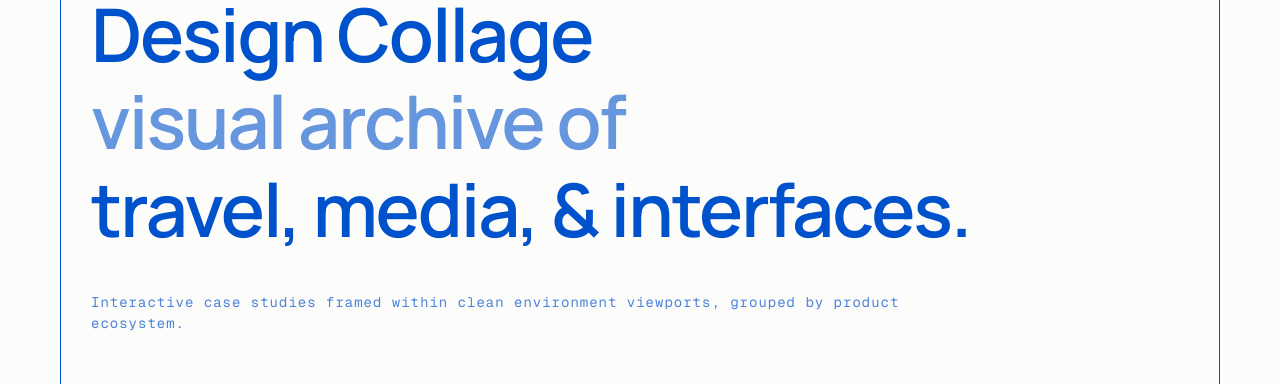
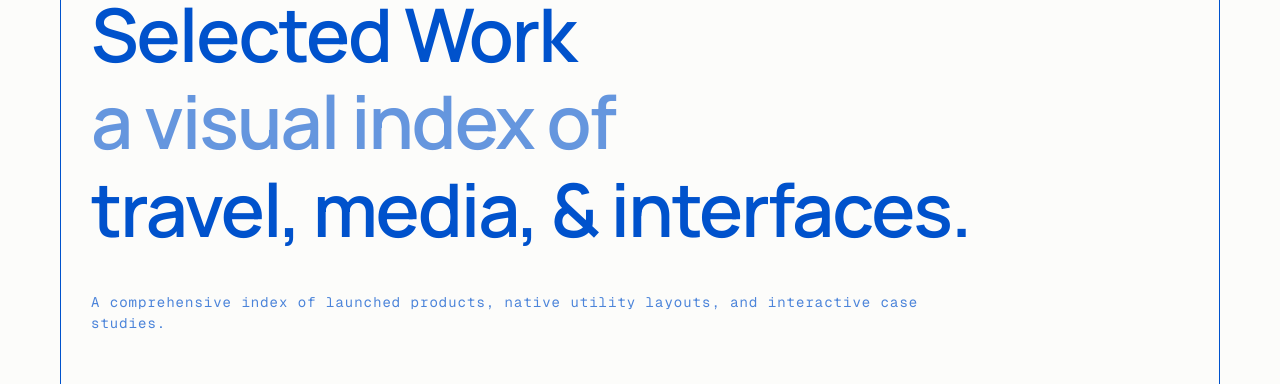
Before and after one commit to LesleyPs/Lesleyps.github.io, a React (Vite) app: page /projects in a window 1280 px wide. Shown: the part 182-566 px from the top of the page. Built offline with nearby package versions, Linux system fonts and the light colour scheme; no server answers; a web font is replaced by a local one.

Commit message:
refactor(projects): update copy and improve video scale
Updated the Projects page header copy for better clarity and applied a slight scale transformation to case study videos for a cleaner presentation.

```diff
--- a/src/pages/Projects.tsx
+++ b/src/pages/Projects.tsx
@@ -340,11 +340,11 @@ export default function Projects() {
         <Reveal>
           <div className="max-w-4xl">
             <h1 className="font-sans font-semibold text-[clamp(36px,5.8vw,74px)] leading-[1.18em] tracking-[clamp(-2px,-0.3vw,-4px)] text-blue mb-10">
-              Design Collage<br />
-              <span className="opacity-60">visual archive of</span><br />
+              Selected Work<br />
+              <span className="opacity-60">a visual index of</span><br />
               travel, media, & interfaces.
             </h1>
-            <p className="font-mono text-[14px] tracking-[1px] opacity-70">Interactive case studies framed within clean environment viewports, grouped by product ecosystem.</p>
+            <p className="font-mono text-[14px] tracking-[1px] opacity-70">A comprehensive index of launched products, native utility layouts, and interactive case studies.</p>
           </div>
         </Reveal>
       </section>
--- a/src/pages/TikiCaseStudy.tsx
+++ b/src/pages/TikiCaseStudy.tsx
@@ -112,7 +112,7 @@ export default function TikiCaseStudy() {
                 loop
                 muted
                 playsInline
-                className="w-full h-auto object-cover"
+                className="w-full h-auto object-cover scale-[1.02]"
               />
             </div>
           </Reveal>
@@ -326,7 +326,7 @@ export default function TikiCaseStudy() {
                 loop
                 muted
                 playsInline
-                className="w-full h-auto object-cover"
+                className="w-full h-auto object-cover scale-[1.02]"
               />
             </div>
           </Reveal>
```
